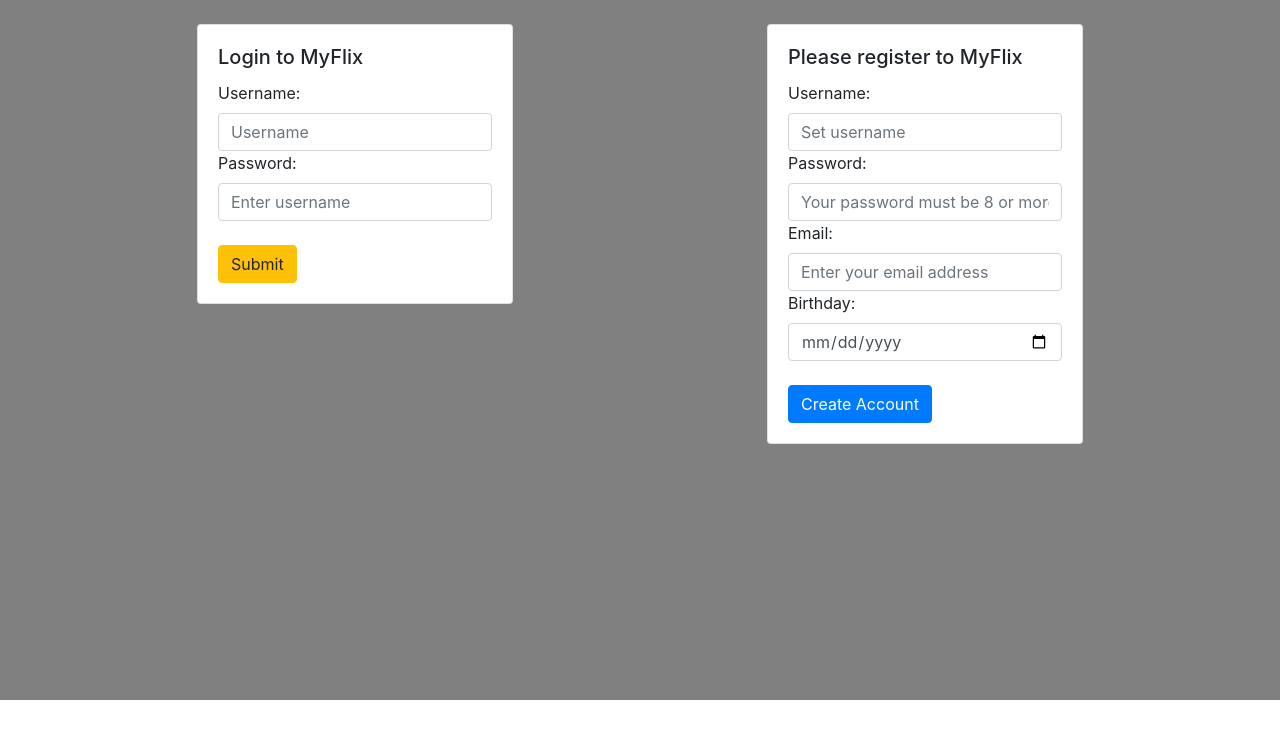
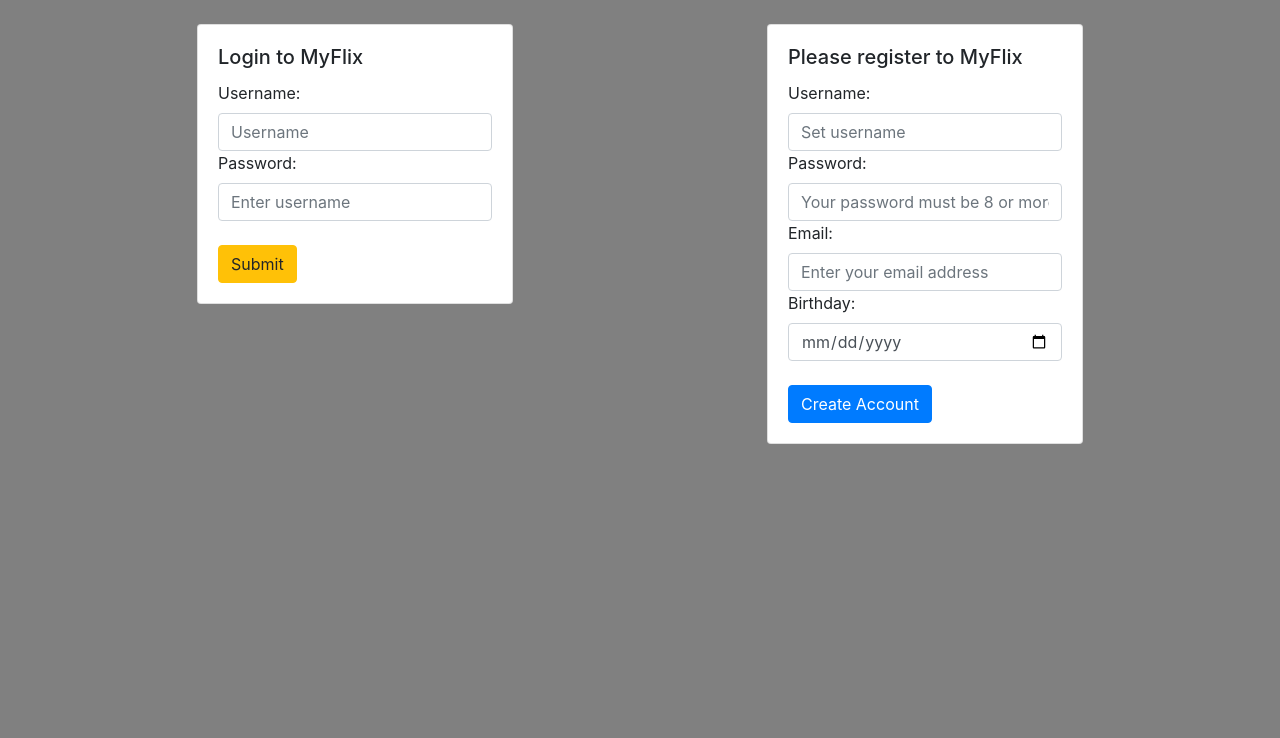
Before and after one commit to Techdaan1/myFlix-client, a React (Vite) app: page /directors/1 in a window 1280 px wide. Shown: the top 738 px of the page. Built offline with nearby package versions, Linux system fonts and the light colour scheme.

Commit message:
Update index.scss

```diff
--- a/src/index.scss
+++ b/src/index.scss
@@ -6,5 +6,5 @@
 
 .app-container {
   background-color: grey;
-  height: 700px;
+  height: 2000px;
 }
```
